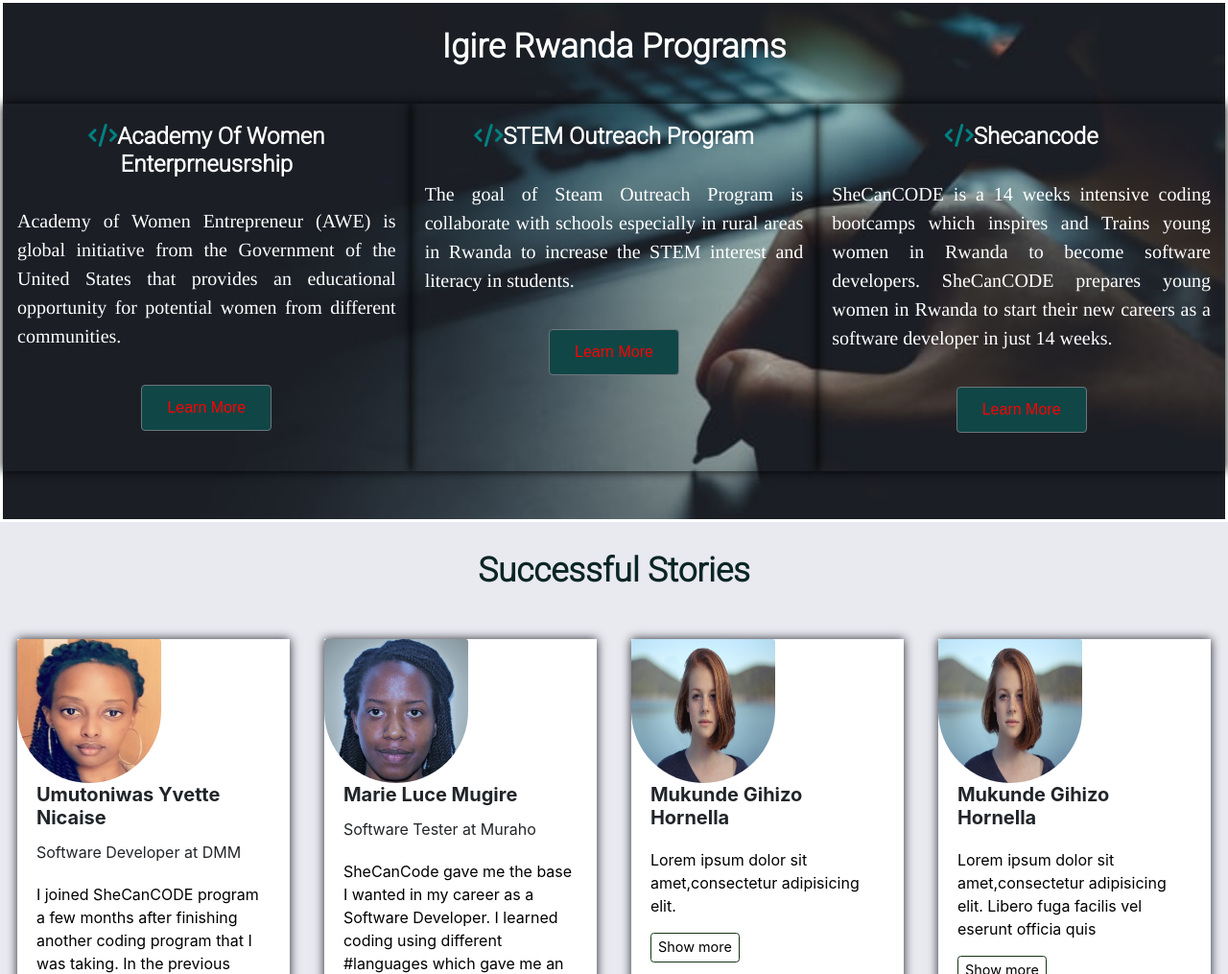
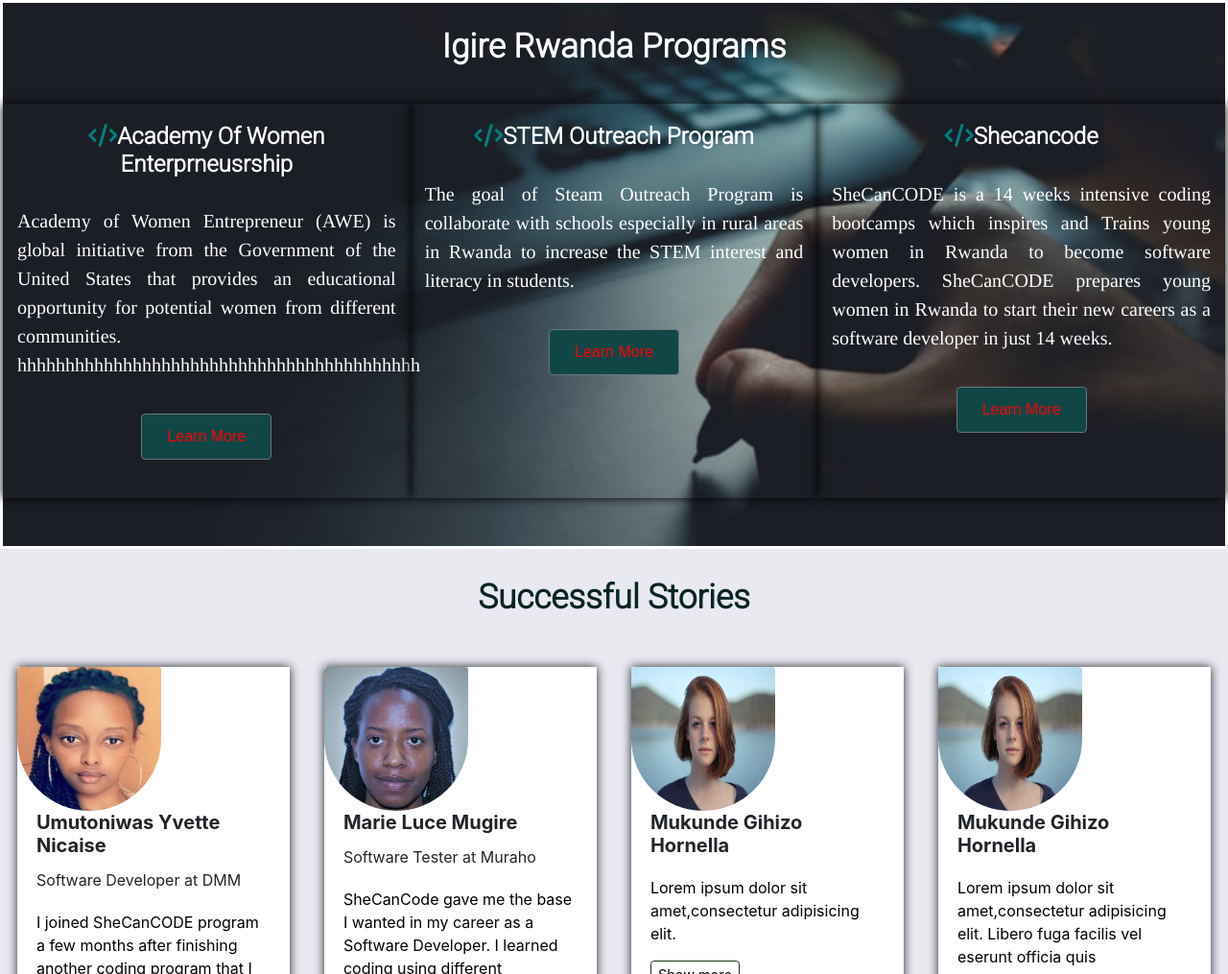
Before and after one commit to Innocent-Mbanda/igirewebsite, a plain HTML site: page index.html in a window 1280 px wide. Shown: the part 1101-2116 px from the top of the page at 96% size. Drawn offline with nearby package versions, Linux system fonts and the light colour scheme.

Commit message:
hhhhhhhhhhh added to program

```diff
--- a/index.html
+++ b/index.html
@@ -211,6 +211,7 @@
                     <p>Academy of Women Entrepreneur (AWE) is global initiative from
                          the Government of the United States that provides an educational
                           opportunity for potential women from different communities.
+                          hhhhhhhhhhhhhhhhhhhhhhhhhhhhhhhhhhhhhhhhhh
                           <sp id="dots"></sp><span id="more">this program, students are introduced to coding workshops focusing on understanding of coding, what you can do with coding, and careers in this field.
                             SheCanCODE Outreach Program. <br> <br> This only focuses for girls to encourage them to persue their careers in STEM spcially in software development. This program is mix of coding practice and information session focusing on future of workform delivered by SheCanCODE alumin who are currently working in tech industry with purpose of inspiring other girls.</span>
                         </p>
```
